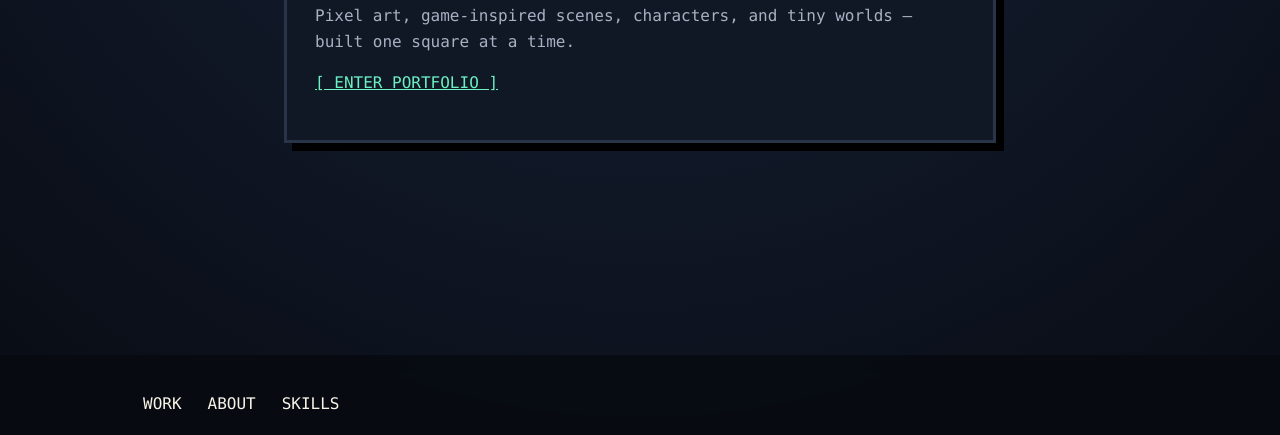
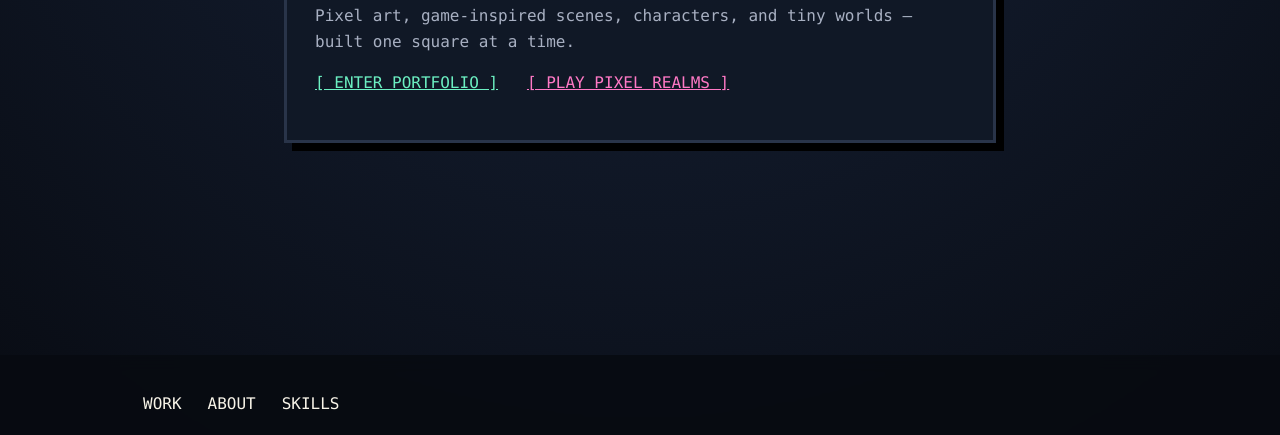
Before and after one commit to dammy403/dammy-pixel-portfolio, a plain HTML site: page index.html in a window 1280 px wide. Shown: the part 365-800 px from the top of the page. Drawn offline with Linux system fonts and the light colour scheme.

Commit message:
Add playable game link to portfolio

```diff
--- a/index.html
+++ b/index.html
@@ -29,7 +29,7 @@ footer{text-align:center;color:var(--muted);padding:40px 0 60px;border-top:2px s
 <div style="color:var(--pink)">[ BOOTING PORTFOLIO... OK ]</div>
 <h1 class="logo">DAMMY<span class="blink">.EXE</span></h1>
 <p class="tag">Pixel art, game-inspired scenes, characters, and tiny worlds — built one square at a time.</p>
-<p><a href="#work" style="color:var(--accent)">[ ENTER PORTFOLIO ]</a></p>
+<p><a href="#work" style="color:var(--accent)">[ ENTER PORTFOLIO ]</a> &nbsp; <a href="game.html" style="color:var(--pink)">[ PLAY PIXEL REALMS ]</a></p>
 </div></div></section>
 <nav><div class="wrap"><a href="#work">WORK</a><a href="#about">ABOUT</a><a href="#skills">SKILLS</a></div></nav>
 <main class="wrap">
```
